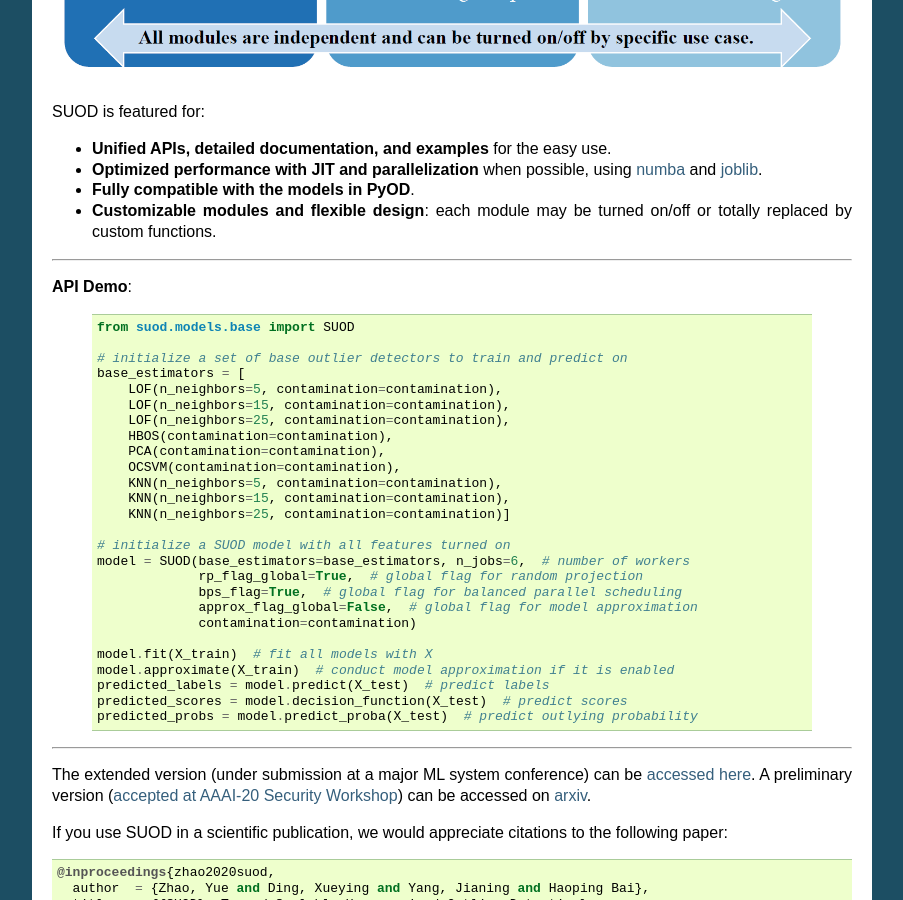
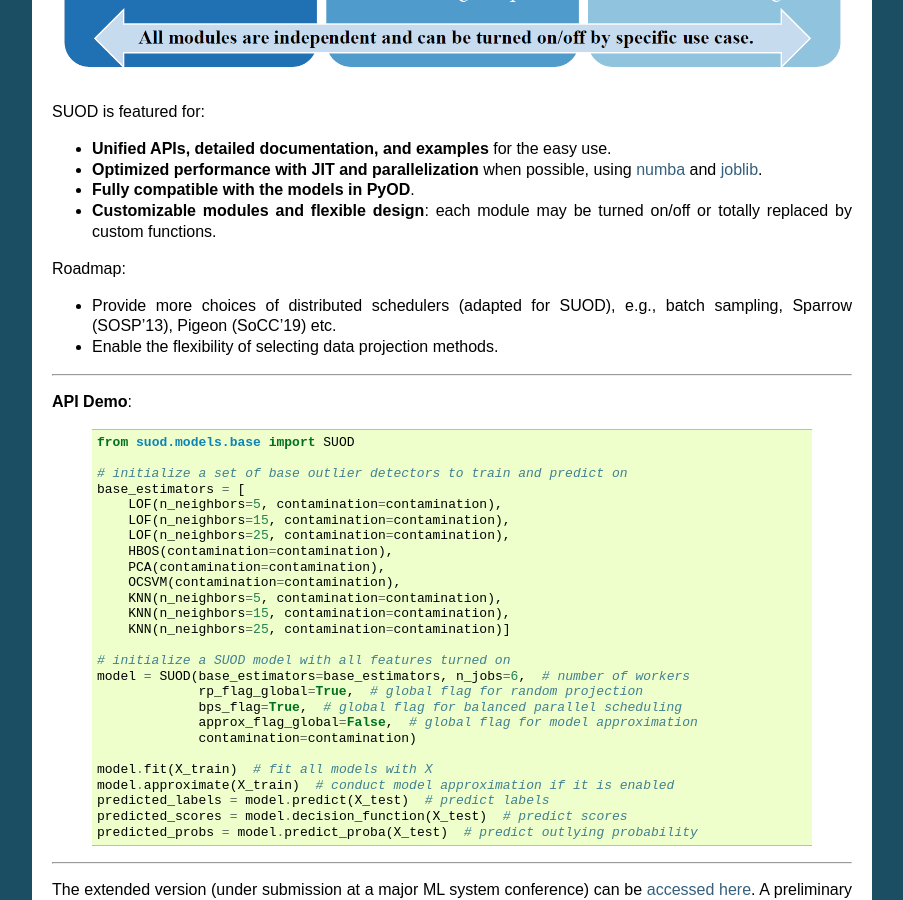
Before and after one commit to yzhao062/SUOD, a Sphinx documentation site: the page built from docs/index.rst, in a window 1280 px wide and 900 px high, scrolled down 913 px. Shown: the whole window, without its empty margins (198-1101 px from the left). Built offline with Sphinx 7.4.7, drawn with Linux system fonts in a browser that asks for light colours; formulas are drawn with MathJax 3; pages that are not in the unit, such as notebooks, are missing from menus; cross-references to code outside the pages are shown as plain code.

Commit message:
improve code and documentation

```diff
--- a/README.rst
+++ b/README.rst
@@ -86,6 +86,11 @@ SUOD is featured for:
 * **Optimized performance with JIT and parallelization** when possible, using `numba <https://github.com/numba/numba>`_ and `joblib <https://github.com/joblib/joblib>`_.
 * **Fully compatible with the models in PyOD**.
 * **Customizable modules and flexible design**: each module may be turned on/off or totally replaced by custom functions.
+
+Roadmap:
+
+* Provide more choices of distributed schedulers (adapted for SUOD), e.g., batch sampling, Sparrow (SOSP'13), Pigeon (SoCC'19) etc.
+* Enable the flexibility of selecting data projection methods.
 
 ----
 
--- a/docs/index.rst
+++ b/docs/index.rst
@@ -92,6 +92,11 @@ SUOD is featured for:
 * **Fully compatible with the models in PyOD**.
 * **Customizable modules and flexible design**: each module may be turned on/off or totally replaced by custom functions.
 
+
+Roadmap:
+
+* Provide more choices of distributed schedulers (adapted for SUOD), e.g., batch sampling, Sparrow (SOSP'13), Pigeon (SoCC'19) etc.
+* Enable the flexibility of selecting data projection methods.
 
 ----
 
```
